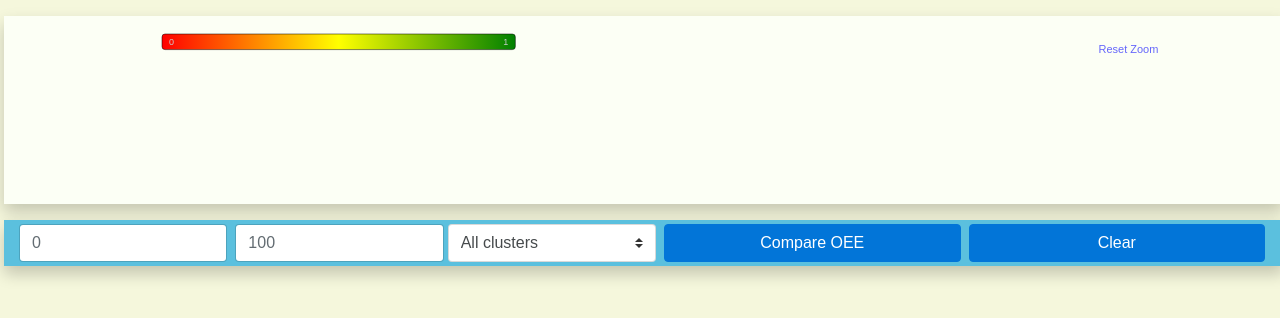
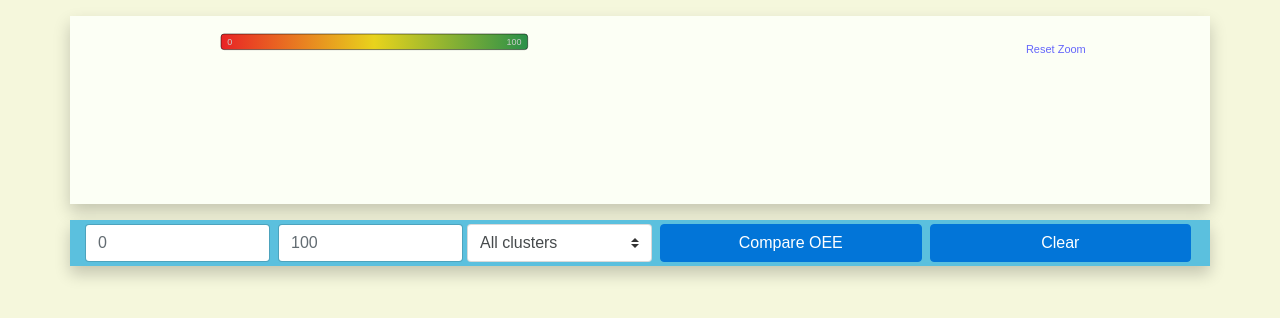
Before and after one commit to StefanAleksik/plastic_project, a Node server app: page / in a window 1280 px wide. Shown: the top 318 px of the page. Run offline with Node 20, Linux system fonts and the light colour scheme; data that the repository does not hold is empty; some libraries are stand-ins or nearby versions.

Commit message:
12.15 Added new features (highlight timeline bar using oee card) fixed css

```diff
--- a/public/javascripts/visualisation/oee-cards.js
+++ b/public/javascripts/visualisation/oee-cards.js
@@ -112,6 +112,7 @@ function OEEcards(data, dom, bol, callback) {
         var rejected = parseFloat(p1['Kasserad m?ngd']);
         var goal =  parseFloat(p1['M?lproduktion'].replace(',','.'));
         var id = bol ? 'domBarID' + p2 : makeid();
+        var timeLineID= p1['domID']
         var obj = {
             oee: oee,
             domBarID: id,
@@ -127,40 +128,45 @@ function OEEcards(data, dom, bol, callback) {
             order: order,
             startTime: startTime,
             endTime: endTime,
-            measure: measuringPoint
+            measure: measuringPoint,
+            timeLineID: timeLineID
     };
+        var aprClass = obj.producedItems[0].good >= obj.goalGoods ? 'b-key-dot':'s-key-dot';
+        var goalClass = obj.producedItems[0].good <= obj.goalGoods ? 'b-key-dot':'s-key-dot';
+        var highlight = 'onmouseover="changeColor('+obj.timeLineID+')"';
+        var unhighlight = 'onmouseout="returnColor('+obj.timeLineID+')"';
         var domelement =
-            '<div class="col-md-2 py-3"><div class="card">' +
+            '<div class="col-md-2 col-sm-2 py-3" '+highlight+' '+unhighlight+'><div class="card">' +
             '<div class="card-header bg-inverse text-white panel-heading">' +
             '<div class="mx-auto text-center">' +
-            '<h5>' + obj.oee +'% TAK/OEE</h5>' +
+            '<h6>' + obj.oee +'% TAK/OEE</h6>' +
             '</div>' +
             '</div>' +
-            '<div id='+ obj.domBarID +' class="card-block m-0 pb-1">' +
+            '<div id='+ obj.domBarID +' class="card-block m-0 pb-1 px-2">' +
             '</div>' +
-            '<div id='+ obj.domBarIDLoss +' class="card-block m-0 pt-1 pb-0">' +
+            '<div id='+ obj.domBarIDLoss +' class="card-block m-0 pt-1 pb-0 px-2">' +
             '</div>' +
-            '<div class="card-block m-0 pt-0 pb-1">' +
+            '<div class="card-block m-0 pt-0 pb-1 px-2">' +
             '<div class="legend">' +
             '<div class="legend2">' +
             '<p class="textProduct">' +
-            '<span class="key-dot goal">' +
-            '</span>Goal: '+obj.goalGoods+'</p>' +
+            '<span class="'+goalClass+' goal">' +
+            '</span>'+obj.goalGoods+'</p>' +
             '</div>' +
             '<div class="legend2">' +
             '<p class="textProduct">' +
-            '<span class="key-dot approved">' +
-            '</span>Approved: '+obj.producedItems[0].good+'</p>' +
+            '<span class="'+aprClass+' approved">' +
+            '</span>'+obj.producedItems[0].good+'</p>' +
             '</div>' +
             '<div class="legend2">' +
             '<p class="textProduct">' +
             '<span class="key-dot revised">' +
-            '</span>Revised: '+obj.producedItems[0].revised+'</p>' +
+            '</span>'+obj.producedItems[0].revised+'</p>' +
             '</div>' +
             '<div class="legend2">' +
             '<p class="textProduct">' +
             '<span class="key-dot rejected">' +
-            '</span>Rejected: '+obj.producedItems[0].rejected+'</p>' +
+            '</span>'+obj.producedItems[0].rejected+'</p>' +
             '</div>' +
             '</div></div>'+
             '<div class="card-footer"><ul class="textOrder">' +
@@ -177,25 +183,33 @@ function OEEcards(data, dom, bol, callback) {
         callback(obj);
     })
 }
+function changeColor(id) {
+    $(id).attr('class','glow')
+}
+function returnColor(id) {
+    setTimeout(function () {
+        $(id).attr('class','series-segment')
+    }, 1500)
+}
 function oeeBars(obj) {
     var tooltip = d3.select("body").append("div").attr("class", "toolTip");
     var width = $('#'+obj.domBarID).width();
     var height = 100;
-    var color = ['red', 'yellow', 'grey'];
+    var color = ['#e92325', '#e8d31c', '#abacb7'];
     var x = d3.scaleBand()
         .range([0, width]);
     x.domain(obj.bar);
     var svg = d3.select('#'+obj.domBarID).append("svg")
         .attr("width", '100%')
         .attr("height", height)
-        .style('background', 'black')
+        .style('background', '#333338')
         .append("g");
     svg.selectAll('rect')
         .data(obj.bar)
         .enter()
         .append('rect')
         .attr("class", "bar")
-        .attr('width', '33.3333%')
+        .attr('width', '33.33%')
         .attr('height', function (d) {return 0})
         .attr('x', function (d,i) { return width/obj.bar.length*i })
         .attr('y', function (d) { return height })
@@ -233,7 +247,7 @@ function productionLoss(obj) {
     var tooltip = d3.select("body").append("div").attr("class", "toolTip");
     var width = $('#'+obj.domBarIDLoss).width();
     var height = 30;
-    var color = ['green', 'yellow', 'red'];
+    var color = ['#2a9049', '#e8d31c', '#e92325'];
     var x = d3.scaleLinear()
         .range([0, width])
         .domain([0, obj.goalGoods]);
@@ -246,7 +260,7 @@ function productionLoss(obj) {
     var svg = d3.select('#'+obj.domBarIDLoss).append("svg")
         .attr("width", '100%')
         .attr("height", height)
-        .style('background', 'black')
+        .style('background', '#333338')
         .append("g");
     var layer = svg.selectAll(".layer")
         .data(layers)
--- a/public/javascripts/visualisation/oee-timeline.js
+++ b/public/javascripts/visualisation/oee-timeline.js
@@ -9,7 +9,7 @@ $(document).ready(function () {
 
             var myData = oeeData(data),
                 myPlot = TimelinesChart()
-                    .width(widthTimeline)
+                    .width(widthTimeline).animationsEnabled(false)
                     .zDataLabel("OEE/TAK: ").enableOverview(true);
             myPlot(document.getElementById("myPlot"), myData);
         },
@@ -55,50 +55,50 @@ function oeeData(data) {
     //console.log(sortDates);
 
     function oeeColor(a) {
-        var parse = parseFloat(a.replace(',','.'))/100;
+        var parse = parseFloat(a.replace(',','.'));
         var temp = parse == 0 ? NaN : parse;
         return temp;
     }
     sortDates.forEach(function (p1, p2, p3) {
         switch (p1['M?tpunkt']){
             case 'Open1':
-                temp = {timeRange: [convertDateTime(p1['Starttid']), convertDateTime(p1['Sluttid'])], val: oeeColor(p1['TAK']), tak:p1['TAK'], start:p1['Starttid'], end:p1['Sluttid']};
+                temp = {timeRange: [convertDateTime(p1['Starttid']), convertDateTime(p1['Sluttid'])], val: oeeColor(p1['TAK']), tak:p1['TAK'], start:p1['Starttid'], end:p1['Sluttid'], domID:p1['domID']};
                 Open1.push(temp);
                 break;
             case 'Open4':
-                temp = {timeRange: [convertDateTime(p1['Starttid']), convertDateTime(p1['Sluttid'])], val: oeeColor(p1['TAK']), tak:p1['TAK'], start:p1['Starttid'], end:p1['Sluttid']};
+                temp = {timeRange: [convertDateTime(p1['Starttid']), convertDateTime(p1['Sluttid'])], val: oeeColor(p1['TAK']), tak:p1['TAK'], start:p1['Starttid'], end:p1['Sluttid'], domID:p1['domID']};
                 Open4.push(temp);
                 break;
             case 'Open5':
-                temp = {timeRange: [convertDateTime(p1['Starttid']), convertDateTime(p1['Sluttid'])], val: oeeColor(p1['TAK']), tak:p1['TAK'], start:p1['Starttid'], end:p1['Sluttid']};
+                temp = {timeRange: [convertDateTime(p1['Starttid']), convertDateTime(p1['Sluttid'])], val: oeeColor(p1['TAK']), tak:p1['TAK'], start:p1['Starttid'], end:p1['Sluttid'], domID:p1['domID']};
                 Open5.push(temp);
                 break;
             case 'Open6':
-                temp = {timeRange: [convertDateTime(p1['Starttid']), convertDateTime(p1['Sluttid'])], val: oeeColor(p1['TAK']), tak:p1['TAK'], start:p1['Starttid'], end:p1['Sluttid']};
+                temp = {timeRange: [convertDateTime(p1['Starttid']), convertDateTime(p1['Sluttid'])], val: oeeColor(p1['TAK']), tak:p1['TAK'], start:p1['Starttid'], end:p1['Sluttid'], domID:p1['domID']};
                 Open6.push(temp);
                 break;
             case '02 - Wet end':
-                temp = {timeRange: [convertDateTime(p1['Starttid']), convertDateTime(p1['Sluttid'])], val: oeeColor(p1['TAK']), tak:p1['TAK'], start:p1['Starttid'], end:p1['Sluttid']};
+                temp = {timeRange: [convertDateTime(p1['Starttid']), convertDateTime(p1['Sluttid'])], val: oeeColor(p1['TAK']), tak:p1['TAK'], start:p1['Starttid'], end:p1['Sluttid'], domID:p1['domID']};
                 WetEnd.push(temp);
                 break;
             case '05 - Pre-Dryer':
-                temp = {timeRange: [convertDateTime(p1['Starttid']), convertDateTime(p1['Sluttid'])], val: oeeColor(p1['TAK']), tak:p1['TAK'], start:p1['Starttid'], end:p1['Sluttid']};
+                temp = {timeRange: [convertDateTime(p1['Starttid']), convertDateTime(p1['Sluttid'])], val: oeeColor(p1['TAK']), tak:p1['TAK'], start:p1['Starttid'], end:p1['Sluttid'], domID:p1['domID']};
                 PreDryer.push(temp);
                 break;
             case '07 - After-Dryer':
-                temp = {timeRange: [convertDateTime(p1['Starttid']), convertDateTime(p1['Sluttid'])], val: oeeColor(p1['TAK']), tak:p1['TAK'], start:p1['Starttid'], end:p1['Sluttid']};
+                temp = {timeRange: [convertDateTime(p1['Starttid']), convertDateTime(p1['Sluttid'])], val: oeeColor(p1['TAK']), tak:p1['TAK'], start:p1['Starttid'], end:p1['Sluttid'], domID:p1['domID']};
                 AfterDryer.push(temp);
                 break;
             case '08 - Pope Reel':
-                temp = {timeRange: [convertDateTime(p1['Starttid']), convertDateTime(p1['Sluttid'])], val: oeeColor(p1['TAK']), tak:p1['TAK'], start:p1['Starttid'], end:p1['Sluttid']};
+                temp = {timeRange: [convertDateTime(p1['Starttid']), convertDateTime(p1['Sluttid'])], val: oeeColor(p1['TAK']), tak:p1['TAK'], start:p1['Starttid'], end:p1['Sluttid'], domID:p1['domID']};
                 PopeReel.push(temp);
                 break;
             case '09 - Jumbo Back Stand':
-                temp = {timeRange: [convertDateTime(p1['Starttid']), convertDateTime(p1['Sluttid'])], val: oeeColor(p1['TAK']), tak:p1['TAK'], start:p1['Starttid'], end:p1['Sluttid']};
+                temp = {timeRange: [convertDateTime(p1['Starttid']), convertDateTime(p1['Sluttid'])], val: oeeColor(p1['TAK']), tak:p1['TAK'], start:p1['Starttid'], end:p1['Sluttid'], domID:p1['domID']};
                 JumboBackStand.push(temp);
                 break;
             case '10 - Re Winder':
-                temp = {timeRange: [convertDateTime(p1['Starttid']), convertDateTime(p1['Sluttid'])], val: oeeColor(p1['TAK']), tak:p1['TAK'], start:p1['Starttid'], end:p1['Sluttid']};
+                temp = {timeRange: [convertDateTime(p1['Starttid']), convertDateTime(p1['Sluttid'])], val: oeeColor(p1['TAK']), tak:p1['TAK'], start:p1['Starttid'], end:p1['Sluttid'], domID:p1['domID']};
                 ReWinder.push(temp);
                 break;
             default:
--- a/views/index.ejs
+++ b/views/index.ejs
@@ -13,13 +13,13 @@
             integrity="sha256-VazP97ZCwtekAsvgPBSUwPFKdrwD3unUfSGVYrahUqU="
             crossorigin="anonymous"></script>
 </head>
-  <body>
+<body class="container p-0">
 
-    <div class="mt-3 mx-1 w-100">
+<div class="mt-3 mx-0 w-100 container px-0">
     <div id='myTimeline' class="mt-3 w-100 backColor px-0 py-3">
         <div id="myPlot"></div>
     </div>
-        <div id='oee-cards' class="mt-3 w-100 backColor my-2 px-0">
+    <div id='oee-cards' class="mt-3 w-100 backColor my-2 px-0 container">
         <form class="col-12 form-inline bg-info">
             <input id="minOEE" placeholder="0" type="number" max="100" min="0" class="form-control mr-1 col-2" required>
             <input id="maxOEE"placeholder="100" type="number" max="100" min="0" class="form-control mx-1 col-2" required>
@@ -33,7 +33,7 @@
             <button id="compareOEE" type="submit" class="btn btn-primary mx-1 col my-1">Compare OEE</button>
             <button id="selectRefreshOEE"  type="submit" class="btn btn-primary mx-1 col my-1">Clear</button>
         </form>
-            <div class="row sort" id="OEECard"></div>
+        <div class="row sort px-0" id="OEECard"></div>
     </div>
 
 </div>
```
Also changed, not shown: public/stylesheets/style.css (+23 -16 lines), public/javascripts/d3js/timelines-chart.js, 1 other file. Lines whose indentation alone changed are shown as unchanged.
